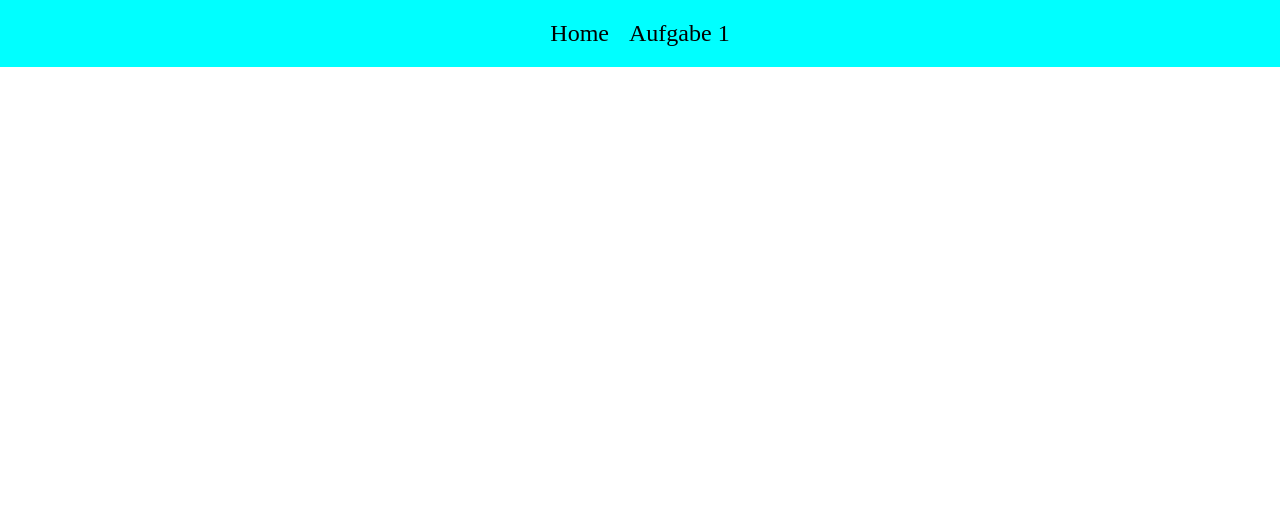
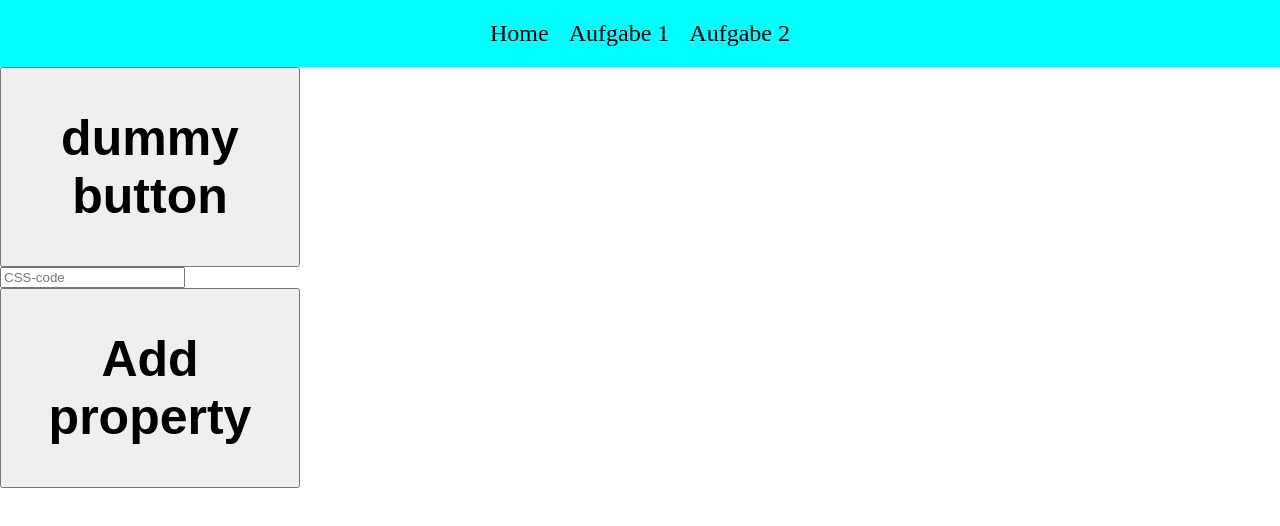
Before and after one commit to DemianFlury/M152-Starter, a Vue app: page /aufgabe2 in a window 1280 px wide. Before the commit this address had no page. Shown: the top 526 px of the page. Built offline with nearby package versions, Linux system fonts and the light colour scheme.

Commit message:
start ex 2

```diff
--- a/src/App.vue
+++ b/src/App.vue
@@ -7,6 +7,7 @@ import { RouterLink, RouterView } from 'vue-router'
     <nav>
       <RouterLink to="/">Home</RouterLink>
       <RouterLink to="/aufgabe1">Aufgabe 1</RouterLink>
+      <RouterLink to="/aufgabe2">Aufgabe 2</RouterLink>
     </nav>
   </header>
 
--- a/src/router/index.js
+++ b/src/router/index.js
@@ -1,6 +1,7 @@
 import { createRouter, createWebHistory } from 'vue-router'
 import HomeView from '../views/HomeView.vue'
 import aufgabe1 from '../views/Pages/aufgabe1.vue'
+import aufgabe2 from '../views/Pages/aufgabe2.vue'
 
 const router = createRouter({
   history: createWebHistory(import.meta.env.BASE_URL),
@@ -14,6 +15,11 @@ const router = createRouter({
       path: '/aufgabe1',
       name: 'Aufgabe 1',
       component: aufgabe1,
+    },
+    {
+      path: '/aufgabe2',
+      name: 'Aufgabe 2',
+      component: aufgabe2,
     }
   ]
 })
--- /dev/null
+++ b/src/views/Pages/aufgabe2.vue
@@ -0,0 +1,56 @@
+<template>
+    <button :class="textColor + ' dummy ' + bgColor">dummy button</button>
+
+    <br>
+    <input type="text" placeholder="CSS-code"><br>
+    <button>Add property</button>
+  </template>
+
+  <script setup>
+import { ref } from "vue"
+
+  const bgColor = ref()
+  const textColor = ref()
+
+  </script>
+
+  <style>
+  .black-text{
+    color: black;
+  }
+  .white-text{
+    color: white;
+  }
+  .blue-text{
+    color: blue;
+  }
+  .green-text{
+    color: green;
+  }
+  .red-text{
+    color: red;
+  }
+
+  .black-bg{
+    background-color: black;
+  }
+  .white-bg{
+    background-color: white;
+  }
+  .blue-bg{
+    background-color: blue;
+  }
+  .green-bg{
+    background-color: green;
+  }
+  .red-bg{
+    background-color: red;
+  }
+
+  .dummy{
+    width: 300px;
+    height: 200px;
+    font-size: 50px;
+    font-weight: bold;
+  }
+  </style>
```
